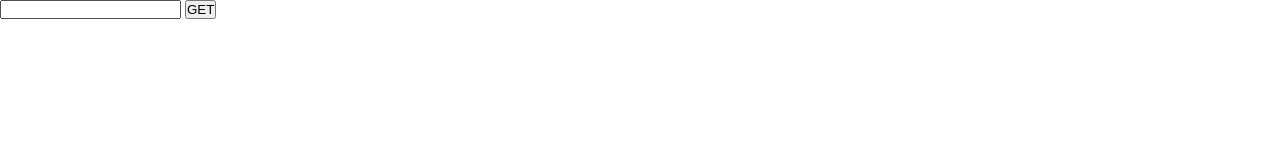
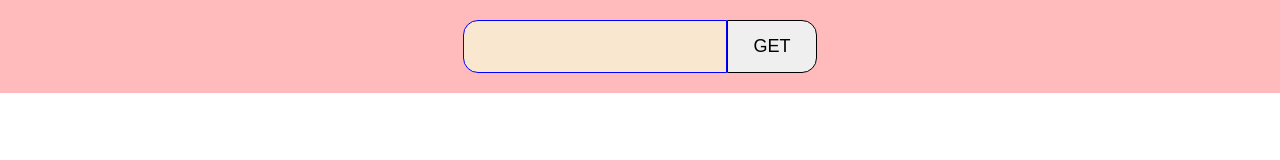
Before and after one commit to Zufarbek2002/CRUD, a plain HTML site: page index.html in a window 1280 px wide. Drawn offline with Linux system fonts and the light colour scheme.

Commit message:
second add

```diff
--- a/style.css
+++ b/style.css
@@ -2,6 +2,34 @@
     margin: 0;
     padding: 0;
     box-sizing: border-box;
+}
+#get{
+    display: flex;
+    padding: 20px 30px;
+    background-color: rgba(255, 79, 79, 0.386);
+    justify-content: center;
+}
+input{
+    padding: 15px;
+    border: 1px solid blue;
+    border-top-left-radius: 15px;
+    border-bottom-left-radius: 15px;
+    outline: none;
+    font-size: 18px;
+    background-color: rgb(249, 231, 208);
+}
+button{
+    width: 90px;
+    font-size: 18px;
+    border-top-right-radius: 15px;
+    border-bottom-right-radius: 15px;
+    cursor: pointer;
+    border: 1px solid ;
+}
+button:hover{
+    background-color: black;
+    color: white;
+    border: none;
 }
 .box{
     display: flex;
@@ -11,8 +39,8 @@
     margin: 0 auto;
 }
 .box1{
-    background-color: blue;
+    /* background-color: blue; */
     margin: 10px 0;
     font-size: 18px;
-    color: #fff;
+    /* color: #fff; */
 }
```
